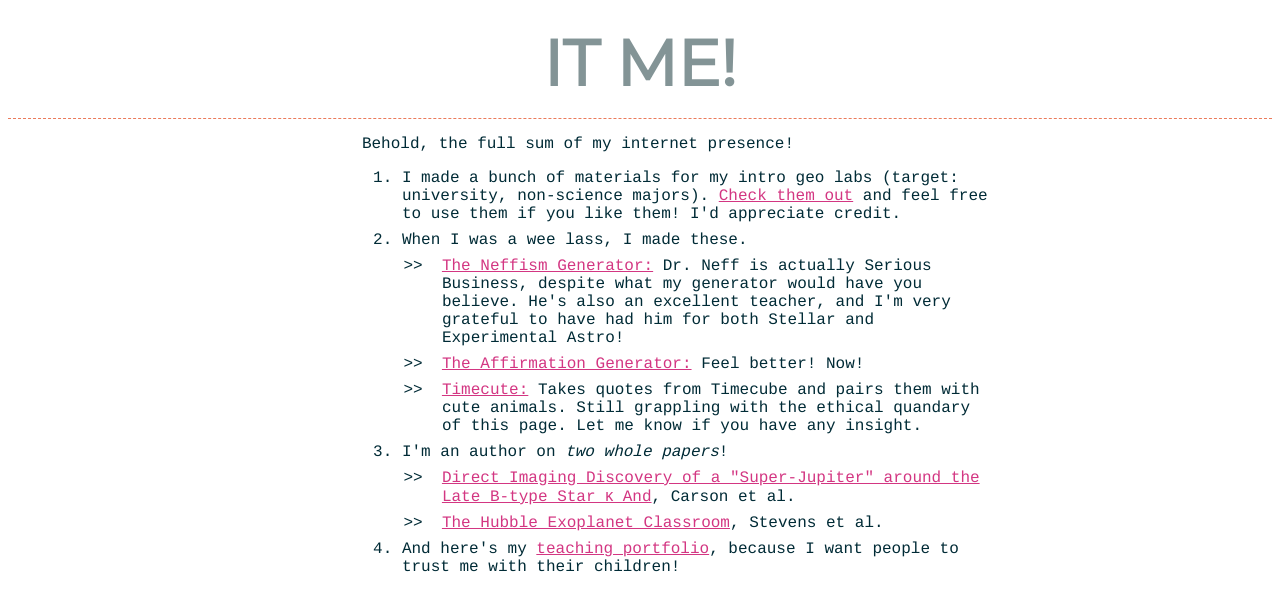
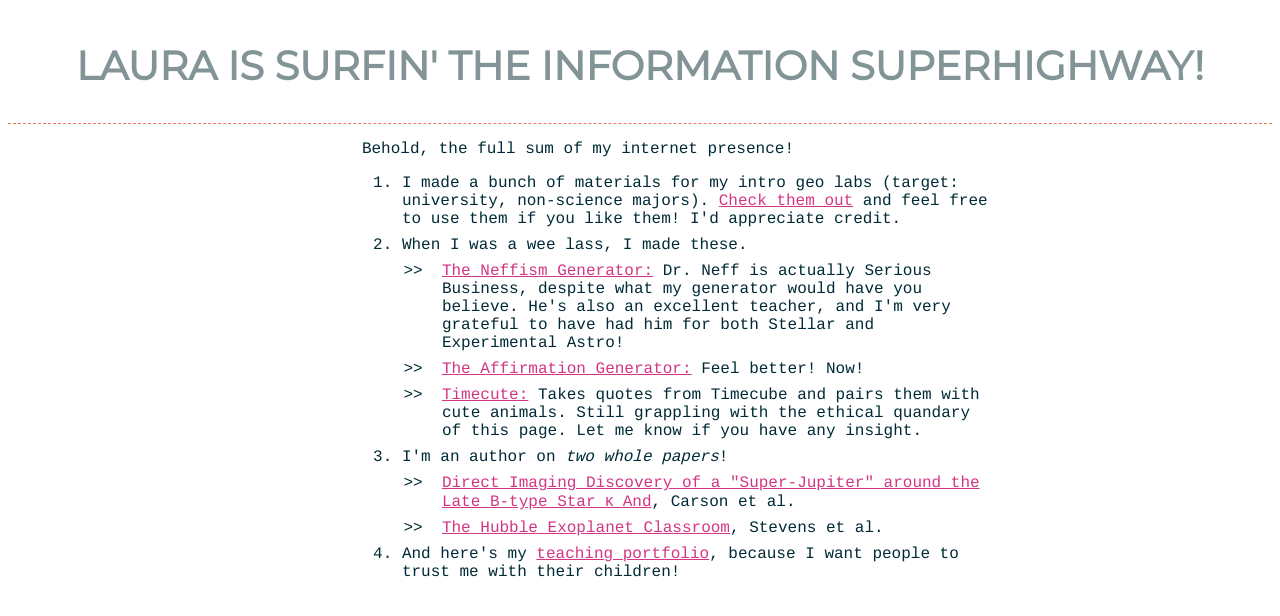
Before and after one commit to bamcrunchbolt/bamcrunchbolt.github.io, a Jekyll site: the page built from index.html, in a window 1280 px wide. Shown: the top 616 px of the page. Built offline with Jekyll 4.4.1, drawn with Linux system fonts in a browser that asks for light colours.

Commit message:
exciting new commit

```diff
--- a/_layouts/default.html
+++ b/_layouts/default.html
@@ -14,7 +14,7 @@ function googleTranslateElementInit() {
 <body>
 <div class="grid">
 <div id="col-title">
-<div style="width:45%;"><h1>it me!</h1>
+<div><h2>{{ page.title }}</h2>
 
 </div>
 </div>
--- a/assets/css/exp.css
+++ b/assets/css/exp.css
@@ -34,9 +34,8 @@ h1{	font-family: 'Montserrat', serif;
 
 h2{	font-family: 'Montserrat', sans-serif;
 	text-transform: uppercase;
-	font-size: 1.7em;
+	font-size: 2.5em;
 	text-align: center;
-	margin-top: -1.5em;
 	color: #839496;
 	}
 h3{	font-family: 'Montserrat', sans-serif;
--- a/index.html
+++ b/index.html
@@ -1,6 +1,6 @@
 ---
 layout: default
-title: Laura Stevens is SURFIN' THE INFORMATION SUPERHIGHWAY
+title: Laura is SURFIN' THE INFORMATION SUPERHIGHWAY!
 ---
 <!doctype html>
 <html>
```
Also changed, not shown: 2 other files.
